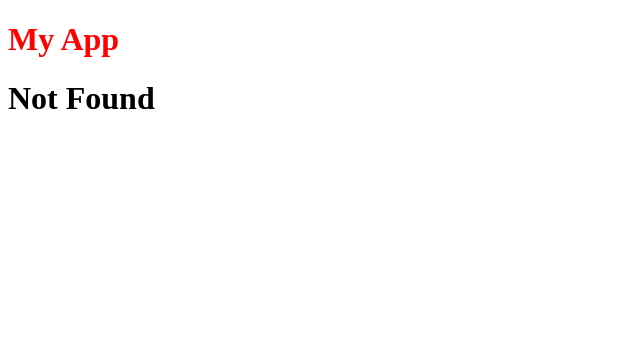
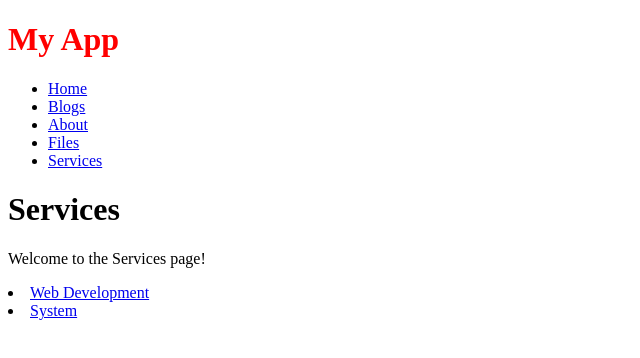
Before and after one commit to RIKKY-J/Next.js-Application-, a Next.js app: page /services in a window 1280 px wide. Before the commit this address had no page. Shown: the top 358 px of the page, without its empty margins (0-640 px from the left). Built offline with nearby package versions, Linux system fonts and the light colour scheme.

Commit message:
make group routes

```diff
--- /dev/null
+++ b/app/(marketing)/services/page.js
@@ -0,0 +1,11 @@
+
+export default function page() {
+  return (
+    <div>
+      <h1>Services</h1>
+      <p>Welcome to the Services page!</p>
+      <li> <a href="/services/web-dev">Web Development</a></li>
+      <li> <a href="/services/system">System</a></li>
+    </div>
+  )
+}
--- /dev/null
+++ b/app/(marketing)/services/system/page.js
@@ -0,0 +1,4 @@
+export default async function system({ params }) {
+    console.log(await params);
+    return <div> This is a system page </div>
+}
--- /dev/null
+++ b/app/(marketing)/services/web-dev/page.js
@@ -0,0 +1,4 @@
+export default async function ({ params }) {
+    console.log(await params);
+    return <div> This is a web development page </div>
+}
--- a/app/layout.js
+++ b/app/layout.js
@@ -12,6 +12,15 @@ export default function layout({ children }) {
       <head />
       <body>
         <h1 style={{ color: 'red', fontSize: '2rem' }}>My App</h1>
+        <nav>
+          <ul>
+            <li><a href="/">Home</a></li>
+            <li><a href="/blogs">Blogs</a></li>
+            <li><a href="/about">About</a></li>
+            <li><a href="/files">Files</a></li>
+            <li><a href="/services">Services</a></li>
+          </ul>
+        </nav>
         {children}
       </body>
     </html>
```
Also changed, not shown: app/(application)/blogs/[blogID]/comments/[commentID]/page.js (renamed from app/blogs/[blogID]/comments/[commentID]/page.js), app/(application)/blogs/[blogID]/comments/page.js (renamed from app/blogs/[blogID]/comments/page.js), app/(application)/blogs/[blogID]/not-found.js (renamed from app/blogs/[blogID]/not-found.js), app/(application)/blogs/[blogID]/page.js (renamed from app/blogs/[blogID]/page.js), app/(application)/files/[[...filepath]]/page.js (renamed from app/files/[[...filepath]]/page.js), app/(marketing)/about/page.js (renamed from app/about/page.js).
